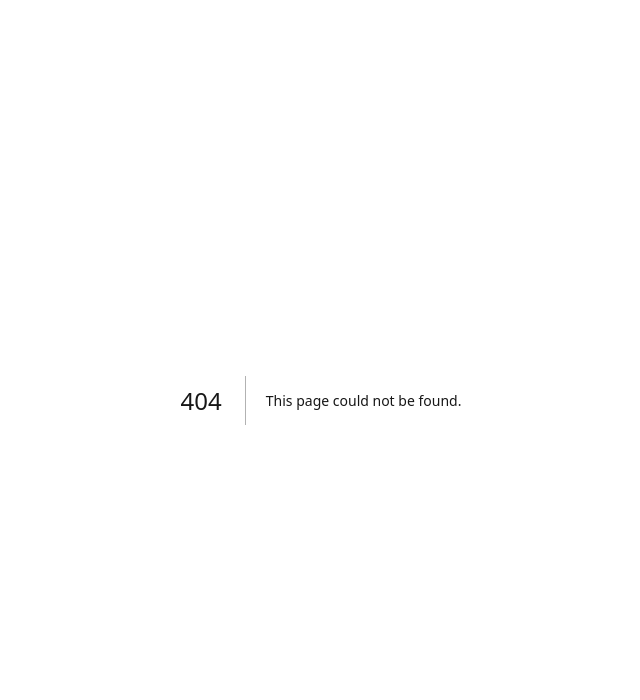
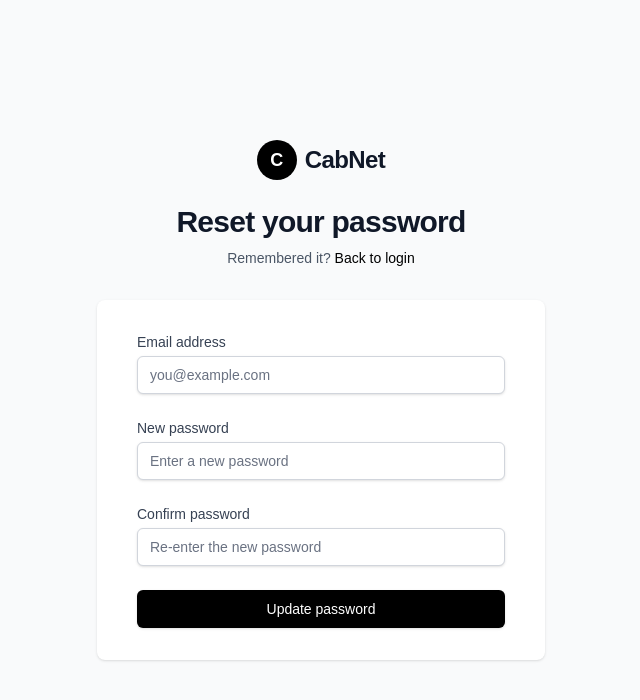
Before and after one commit to Mrunalgaikwad002/Cabnet, a Next.js app: page /login/forgot-password in a window 1280 px wide. Before the commit this address had no page. Shown: the top 700 px of the page, without its empty margins (319-959 px from the left). Built offline with nearby package versions, Linux system fonts and the light colour scheme; no server answers.

Commit message:
project deployed

```diff
--- /dev/null
+++ b/src/app/login/forgot-password/page.js
@@ -0,0 +1,29 @@
+'use client';
+
+import Link from 'next/link';
+import ForgotPasswordForm from '../../../components/auth/ForgotPasswordForm';
+
+export default function ForgotPasswordPage() {
+  return (
+    <div className="min-h-screen bg-gray-50 flex flex-col justify-center py-12 sm:px-6 lg:px-8">
+      <div className="sm:mx-auto sm:w-full sm:max-w-md">
+        <div className="flex justify-center">
+          <div className="flex items-center gap-2">
+            <span className="inline-flex h-10 w-10 items-center justify-center rounded-full bg-black text-white text-lg font-bold">C</span>
+            <span className="text-2xl font-bold tracking-tight text-gray-900">CabNet</span>
+          </div>
+        </div>
+        <h2 className="mt-6 text-center text-3xl font-bold tracking-tight text-gray-900">Reset your password</h2>
+        <p className="mt-2 text-center text-sm text-gray-600">
+          Remembered it? <Link href="/login" className="font-medium text-black hover:text-gray-700">Back to login</Link>
+        </p>
+      </div>
+
+      <div className="mt-8 sm:mx-auto sm:w-full sm:max-w-md">
+        <div className="bg-white py-8 px-4 shadow sm:rounded-lg sm:px-10">
+          <ForgotPasswordForm />
+        </div>
+      </div>
+    </div>
+  );
+}
--- /dev/null
+++ b/src/components/auth/ForgotPasswordForm.jsx
@@ -0,0 +1,90 @@
+'use client';
+
+import { useState } from 'react';
+import { apiRequest } from '../../lib/api';
+import { useRouter } from 'next/navigation';
+
+export default function ForgotPasswordForm() {
+  const [email, setEmail] = useState('');
+  const [newPassword, setNewPassword] = useState('');
+  const [confirmPassword, setConfirmPassword] = useState('');
+  const [error, setError] = useState('');
+  const [success, setSuccess] = useState('');
+  const [loading, setLoading] = useState(false);
+  const router = useRouter();
+
+  const handleSubmit = async (e) => {
+    e.preventDefault();
+    setError('');
+    setSuccess('');
+    if (!email) return setError('Email is required');
+    if (!newPassword) return setError('New password is required');
+    if (newPassword.length < 6) return setError('Password must be at least 6 characters');
+    if (newPassword !== confirmPassword) return setError('Passwords do not match');
+
+    setLoading(true);
+    try {
+      // Inform backend; for now backend just validates email exists
+      await apiRequest('/api/auth/forgot-password', {
+        method: 'POST',
+        body: JSON.stringify({ email: email.toLowerCase() })
+      });
+      // Update local demo password so login works until real hashing is added
+      if (typeof window !== 'undefined') {
+        const key = email.toLowerCase();
+        const passMapRaw = localStorage.getItem('passwordByEmail');
+        const passMap = passMapRaw ? JSON.parse(passMapRaw) : {};
+        passMap[key] = newPassword;
+        localStorage.setItem('passwordByEmail', JSON.stringify(passMap));
+      }
+      setSuccess('Password updated. Redirecting to login...');
+      setTimeout(() => router.push('/login'), 1200);
+    } catch (err) {
+      setError(err?.data?.message || err?.message || 'Something went wrong');
+    } finally {
+      setLoading(false);
+    }
+  };
+
+  return (
+    <form className="space-y-6" onSubmit={handleSubmit}>
+      {error && (
+        <div className="rounded-md bg-red-50 p-4">
+          <div className="text-sm text-red-700">{error}</div>
+        </div>
+      )}
+      {success && (
+        <div className="rounded-md bg-green-50 p-4">
+          <div className="text-sm text-green-800">{success}</div>
+        </div>
+      )}
+
+      <div>
+        <label htmlFor="email" className="block text-sm font-medium text-gray-700">Email address</label>
+        <div className="mt-1">
+          <input id="email" name="email" type="email" autoComplete="email" required value={email} onChange={(e)=>setEmail(e.target.value)} className="block w-full appearance-none rounded-md border border-gray-300 bg-white text-gray-900 caret-black px-3 py-2 placeholder-gray-500 shadow-sm focus:border-black focus:outline-none focus:ring-black sm:text-sm" placeholder="you@example.com" />
+        </div>
+      </div>
+
+      <div>
+        <label htmlFor="newPassword" className="block text-sm font-medium text-gray-700">New password</label>
+        <div className="mt-1">
+          <input id="newPassword" name="newPassword" type="password" required value={newPassword} onChange={(e)=>setNewPassword(e.target.value)} className="block w-full appearance-none rounded-md border border-gray-300 bg-white text-gray-900 caret-black px-3 py-2 placeholder-gray-500 shadow-sm focus:border-black focus:outline-none focus:ring-black sm:text-sm" placeholder="Enter a new password" />
+        </div>
+      </div>
+
+      <div>
+        <label htmlFor="confirmPassword" className="block text-sm font-medium text-gray-700">Confirm password</label>
+        <div className="mt-1">
+          <input id="confirmPassword" name="confirmPassword" type="password" required value={confirmPassword} onChange={(e)=>setConfirmPassword(e.target.value)} className="block w-full appearance-none rounded-md border border-gray-300 bg-white text-gray-900 caret-black px-3 py-2 placeholder-gray-500 shadow-sm focus:border-black focus:outline-none focus:ring-black sm:text-sm" placeholder="Re-enter the new password" />
+        </div>
+      </div>
+
+      <div>
+        <button type="submit" disabled={loading} className="flex w-full justify-center rounded-md border border-transparent bg-black py-2 px-4 text-sm font-medium text-white shadow-sm hover:bg-gray-800 focus:outline-none focus:ring-2 focus:ring-black focus:ring-offset-2 disabled:opacity-50 disabled:cursor-not-allowed">
+          {loading ? 'Updating...' : 'Update password'}
+        </button>
+      </div>
+    </form>
+  );
+}
--- a/src/components/auth/LoginForm.jsx
+++ b/src/components/auth/LoginForm.jsx
@@ -54,14 +54,22 @@ export default function LoginForm() {
         }
       }
 
-      if (!clerkId) {
-        throw new Error('Account not found. Please sign up first.');
+      // Prefer backend login by email; fallback to clerkId lookup if needed
+      let token;
+      try {
+        const res = await apiRequest('/api/auth/login', {
+          method: 'POST',
+          body: JSON.stringify({ email: emailKey })
+        });
+        token = res.token;
+      } catch (e) {
+        if (!clerkId) throw e;
+        const res2 = await apiRequest('/api/auth/login', {
+          method: 'POST',
+          body: JSON.stringify({ clerkId })
+        });
+        token = res2.token;
       }
-
-      const { token } = await apiRequest('/api/auth/login', {
-        method: 'POST',
-        body: JSON.stringify({ clerkId })
-      });
 
       if (typeof window !== 'undefined') {
         localStorage.setItem('authToken', token);
@@ -107,7 +115,7 @@ export default function LoginForm() {
           <label htmlFor="remember-me" className="ml-2 block text-sm text-gray-900">Remember me</label>
         </div>
         <div className="text-sm">
-          <a href="#" className="font-medium text-black hover:text-gray-700">Forgot password?</a>
+          <a href="/login/forgot-password" className="font-medium text-black hover:text-gray-700">Forgot password?</a>
         </div>
       </div>
 
--- a/src/components/auth/SignupForm.jsx
+++ b/src/components/auth/SignupForm.jsx
@@ -50,6 +50,12 @@ export default function SignupForm() {
         const namesMap = namesMapRaw ? JSON.parse(namesMapRaw) : {};
         namesMap[formData.email.toLowerCase()] = formData.name;
         localStorage.setItem('displayNameByEmail', JSON.stringify(namesMap));
+
+        // Persist password mapping (demo-only)
+        const passMapRaw = localStorage.getItem('passwordByEmail');
+        const passMap = passMapRaw ? JSON.parse(passMapRaw) : {};
+        passMap[formData.email.toLowerCase()] = formData.password;
+        localStorage.setItem('passwordByEmail', JSON.stringify(passMap));
 
         // Set current session values
         localStorage.setItem('authToken', token);
--- a/src/components/driver/requests/LiveRideRequests.jsx
+++ b/src/components/driver/requests/LiveRideRequests.jsx
@@ -1,33 +1,43 @@
 "use client";
 
-import { useState } from 'react';
+import { useEffect, useState } from 'react';
+import { apiRequest } from '../../../lib/api';
 import RideRequestCard from './RideRequestCard';
 
 export default function LiveRideRequests({ onAccept }) {
-  const [requests, setRequests] = useState([
-    {
-      id: 1,
-      passengerName: 'Rahul Sharma',
-      pickup: 'Shivajinagar, Pune, Maharashtra',
-      drop: 'Viman Nagar, Pune, Maharashtra',
-      distance: '5.2 km',
-      estimatedFare: '₹180',
-      estimatedTime: '12 mins',
-      passengerRating: 4.8,
-      requestTime: '2 mins ago'
-    },
-    {
-      id: 2,
-      passengerName: 'Aisha Khan',
-      pickup: 'Andheri West, Mumbai, Maharashtra',
-      drop: 'Bandra Kurla Complex, Mumbai, Maharashtra',
-      distance: '3.8 km',
-      estimatedFare: '₹140',
-      estimatedTime: '8 mins',
-      passengerRating: 4.9,
-      requestTime: '5 mins ago'
-    }
-  ]);
+  const [requests, setRequests] = useState([]);
+  const [loading, setLoading] = useState(false);
+  const [error, setError] = useState('');
+
+  useEffect(() => {
+    let cancelled = false;
+    const fetchNearby = async () => {
+      setLoading(true);
+      setError('');
+      try {
+        const { drivers } = await apiRequest('/api/rides/drivers/nearby');
+        // Map drivers to request-like cards (until real queue exists)
+        const mapped = (drivers || []).map((d, idx) => ({
+          id: d.id || idx,
+          passengerName: 'Rider',
+          pickup: d.location_address || 'Nearby area',
+          drop: '—',
+          distance: '—',
+          estimatedFare: '—',
+          estimatedTime: '—',
+          passengerRating: d.rating_average || 4.8,
+          requestTime: 'now'
+        }));
+        if (!cancelled) setRequests(mapped);
+      } catch (e) {
+        if (!cancelled) setError(e?.data?.message || e?.message || 'Failed to load nearby requests');
+      } finally {
+        if (!cancelled) setLoading(false);
+      }
+    };
+    fetchNearby();
+    return () => { cancelled = true; };
+  }, []);
 
   const handleAccept = (requestId) => {
     setRequests(requests.filter(req => req.id !== requestId));
@@ -50,7 +60,13 @@ export default function LiveRideRequests({ onAccept }) {
           </div>
         </div>
 
-        {requests.length === 0 ? (
+        {error && (
+          <div className="rounded-md bg-red-50 p-3 text-red-700 mb-3">{error}</div>
+        )}
+
+        {loading ? (
+          <div className="text-center py-12">Loading...</div>
+        ) : requests.length === 0 ? (
           <div className="text-center py-12">
             <div className="text-6xl mb-4">🚖</div>
             <h3 className="text-xl font-semibold text-gray-900 mb-2">No active requests</h3>
--- a/src/components/user/booking/BookingForm.jsx
+++ b/src/components/user/booking/BookingForm.jsx
@@ -1,6 +1,7 @@
 'use client';
 
 import { useEffect, useMemo, useState } from 'react';
+import { apiRequest } from '../../../lib/api';
 import dynamic from 'next/dynamic';
 import MapPicker from './MapPicker';
 import RideSummary from './RideSummary';
@@ -112,14 +113,43 @@ export default function BookingForm({ onRideConfirmed, onRideToast, onGoLive })
     if (onRideToast) onRideToast();
   };
 
-  const handleConfirm = () => {
+  const handleConfirm = async () => {
     if (!pickup || !drop) {
       alert('Please enter both pickup and drop locations');
       return;
     }
-
-    // Start the flow with auto-progression
-    startFlow();
+    try {
+      // Construct minimal payload matching backend schema
+      const payload = {
+        pickup: {
+          location: {
+            coordinates: pickupCoords || pickerPos,
+            address: pickup,
+            city: '',
+            state: '',
+            zipCode: ''
+          },
+          instructions: ''
+        },
+        dropoff: {
+          location: {
+            coordinates: dropCoords || pickerPos,
+            address: drop,
+            city: '',
+            state: '',
+            zipCode: ''
+          },
+          instructions: ''
+        },
+        rideType,
+        notes: ''
+      };
+      const { ride } = await apiRequest('/api/rides/request', { method: 'POST', body: JSON.stringify(payload) });
+      // Start the UI flow after backend confirms
+      startFlow();
+    } catch (e) {
+      alert(e?.data?.message || e?.message || 'Failed to request ride');
+    }
   };
 
   const useGps = () => {
--- a/src/lib/api.js
+++ b/src/lib/api.js
@@ -1,9 +1,11 @@
-export const API_BASE_URL = process.env.NEXT_PUBLIC_API_URL || 'http://localhost:5000';
+export const API_BASE_URL = process.env.NEXT_PUBLIC_API_URL || 'https://cab-net-backend.vercel.app';
 
 export async function apiRequest(path, options = {}) {
   const url = `${API_BASE_URL}${path}`;
+  const authToken = typeof window !== 'undefined' ? localStorage.getItem('authToken') : null;
   const headers = {
     'Content-Type': 'application/json',
+    ...(authToken ? { Authorization: `Bearer ${authToken}` } : {}),
     ...(options.headers || {}),
   };
   const res = await fetch(url, { ...options, headers, cache: 'no-store' });
@@ -13,6 +15,11 @@ export async function apiRequest(path, options = {}) {
     const error = new Error(message);
     error.status = res.status;
     error.data = data;
+    if (res.status === 401 && typeof window !== 'undefined') {
+      // Auto-logout on unauthorized
+      localStorage.removeItem('authToken');
+      // Keep role/email to help login UX
+    }
     throw error;
   }
   return data;
```
